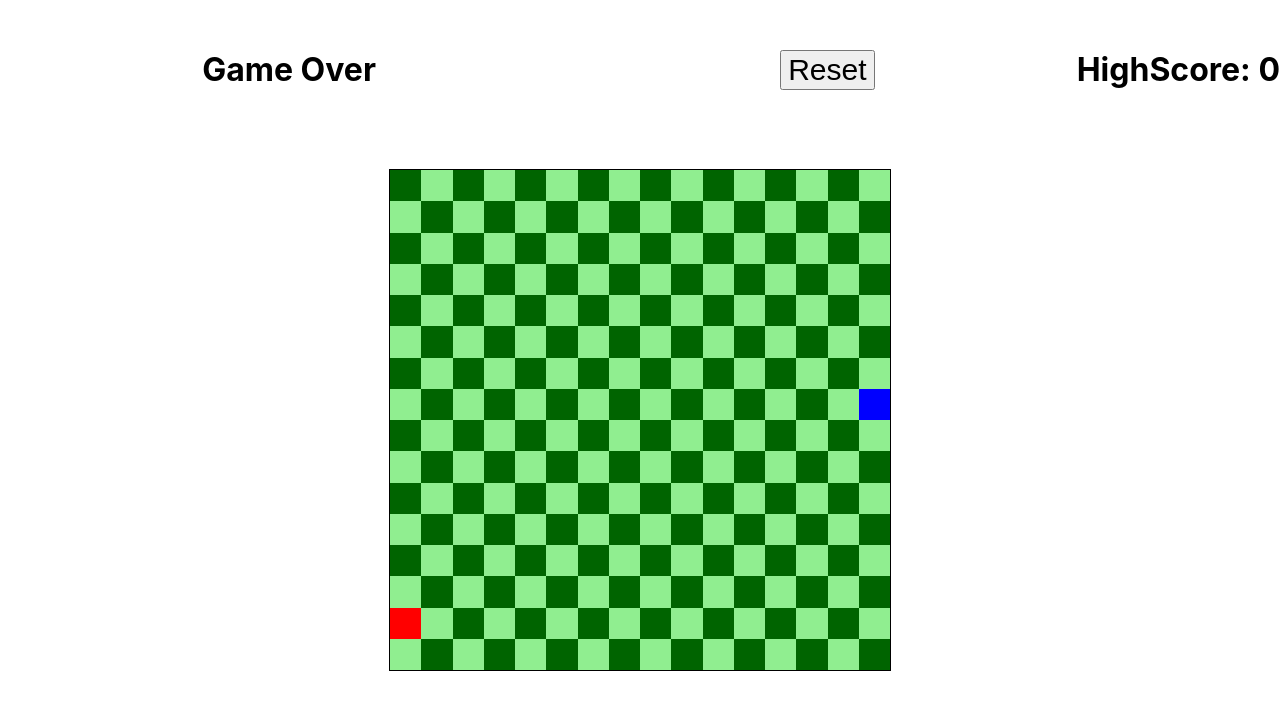
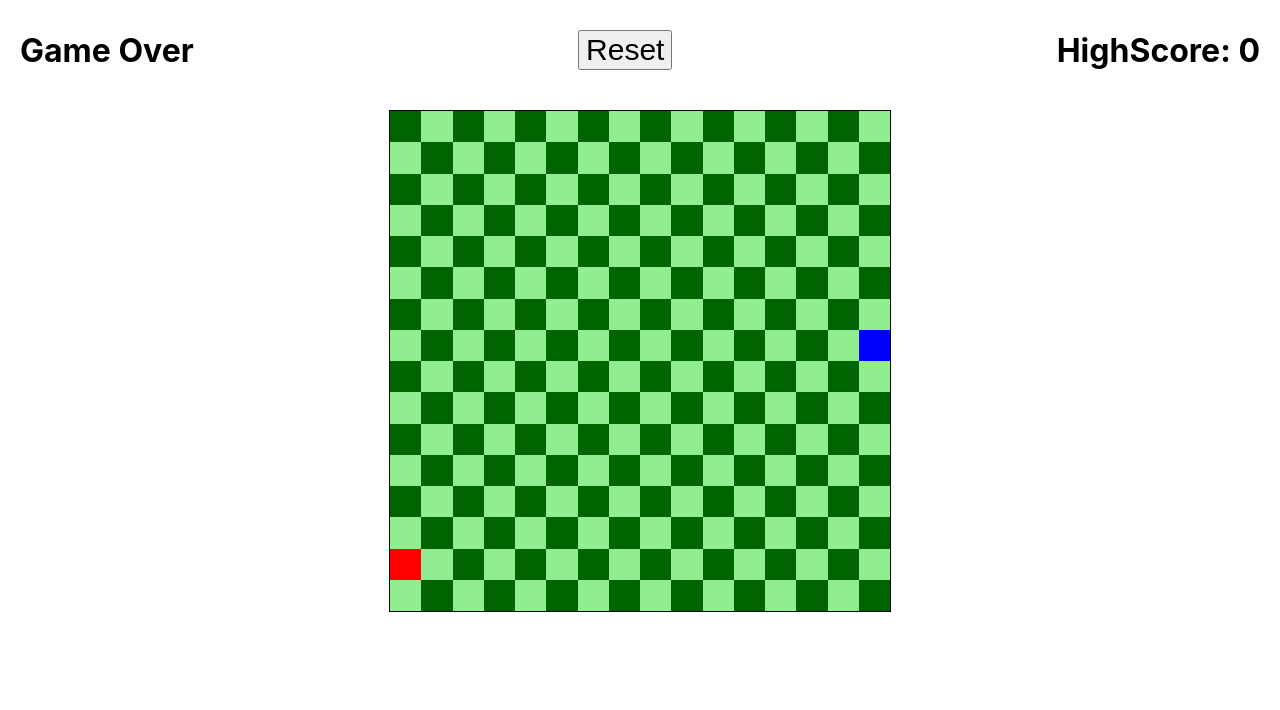
Before and after one commit to shrred26/games, a React app: page /snake in a window 1280 px wide. Built offline with nearby package versions, Linux system fonts and the light colour scheme.

Commit message:
snake css fix

```diff
--- a/src/snake/index.css
+++ b/src/snake/index.css
@@ -1,5 +1,9 @@
 .App {
   text-align: center;
+}
+
+.App h1{
+  margin: 0;
 }
 
 .container{
@@ -34,7 +38,7 @@
   display: flex;
   justify-content: center;
   align-items: center;
-  margin-top: 10px;
+  margin: 30px 20px;
 }
 button {
   margin: 0 20px;
```
